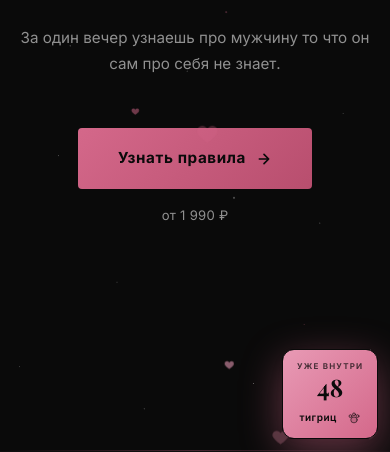
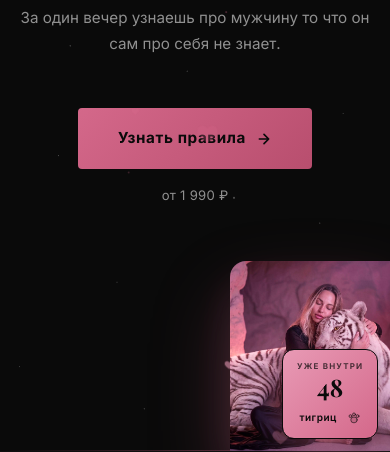
Before and after one commit to paninaliubov-ops/my-site, a plain HTML site: page index.html in a window 390 px wide. Shown: the part 393-845 px from the top of the page. Drawn offline with nearby package versions, Linux system fonts and the light colour scheme; a web font is replaced by a local one.

Commit message:
Fix: show hero image on mobile positioned at bottom-right, responsive sizing for tablet and desktop

```diff
--- a/index.html
+++ b/index.html
@@ -1366,7 +1366,11 @@
 
     @media (max-width: 900px) {
       .how-steps { grid-template-columns: 1fr; }
-      .hero-image { display: none !important; }
+    }
+
+    @media (min-width: 701px) and (max-width: 900px) {
+      .hero-image { width: 280px !important; height: 340px !important; position: absolute !important; right: -40px !important; bottom: 80px !important; top: auto !important; transform: none !important; border-radius: 20px !important; }
+      .hero-image img { border-radius: 20px !important; }
     }
 
     @media (max-width: 700px) {
@@ -1391,9 +1395,10 @@
       }
       .tigress-widget-sub .svg-em { width: 14px; height: 14px; }
 
-      .hero-inner { padding: 60px 16px 100px; }
+      .hero-inner { padding: 60px 16px 140px; }
       .hero-sub br { display: none; }
-      .hero-image { display: none; }
+      .hero-image { position: fixed !important; right: 0 !important; bottom: 0 !important; top: auto !important; transform: none !important; width: 160px !important; height: 190px !important; animation: none !important; opacity: 1 !important; border-radius: 16px 0 0 0; z-index: 1; }
+      .hero-image img { border-radius: 16px 0 0 0; }
       section { padding: 64px 0; }
       section { padding: 72px 0; }
       .pain-grid { grid-template-columns: 1fr; }
```
